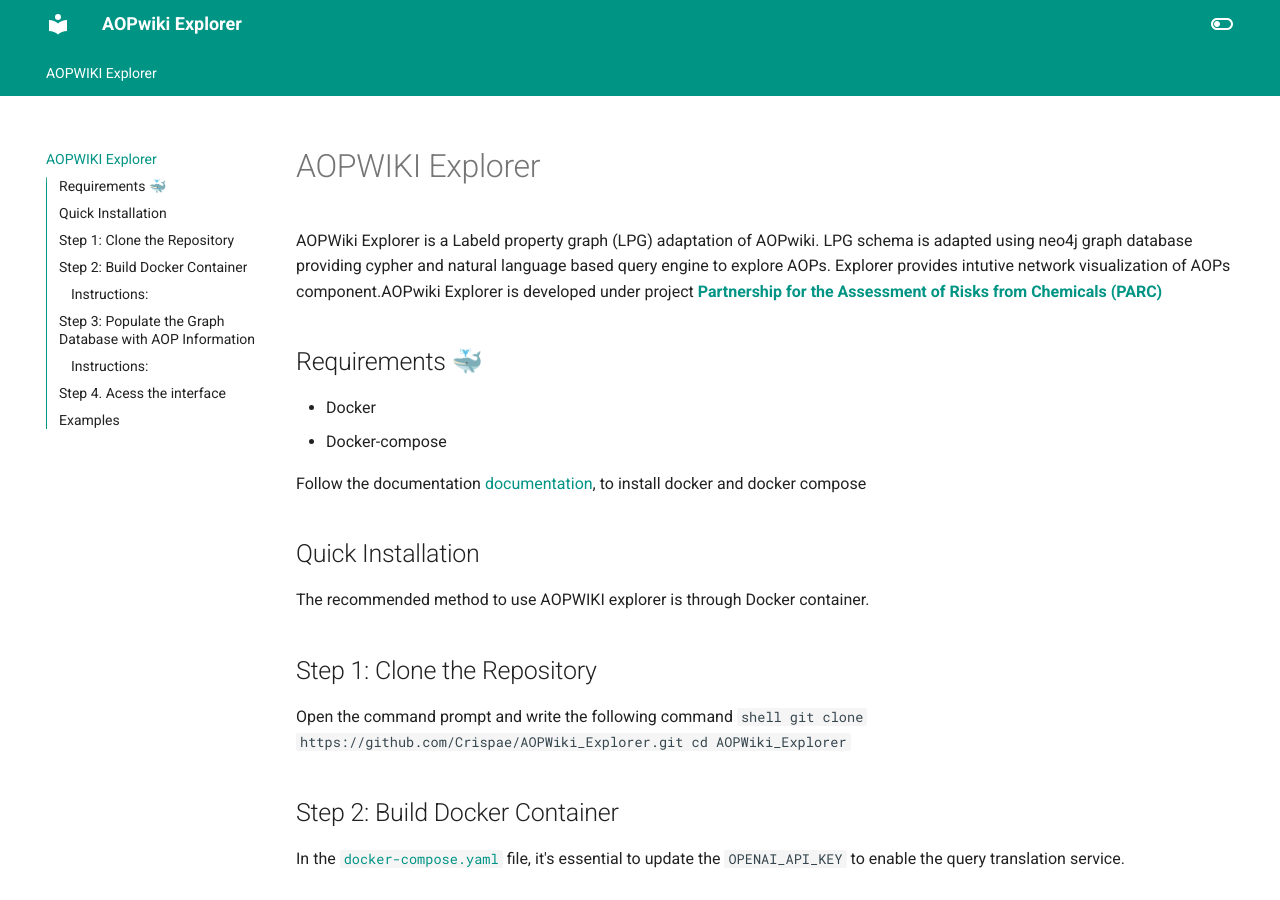
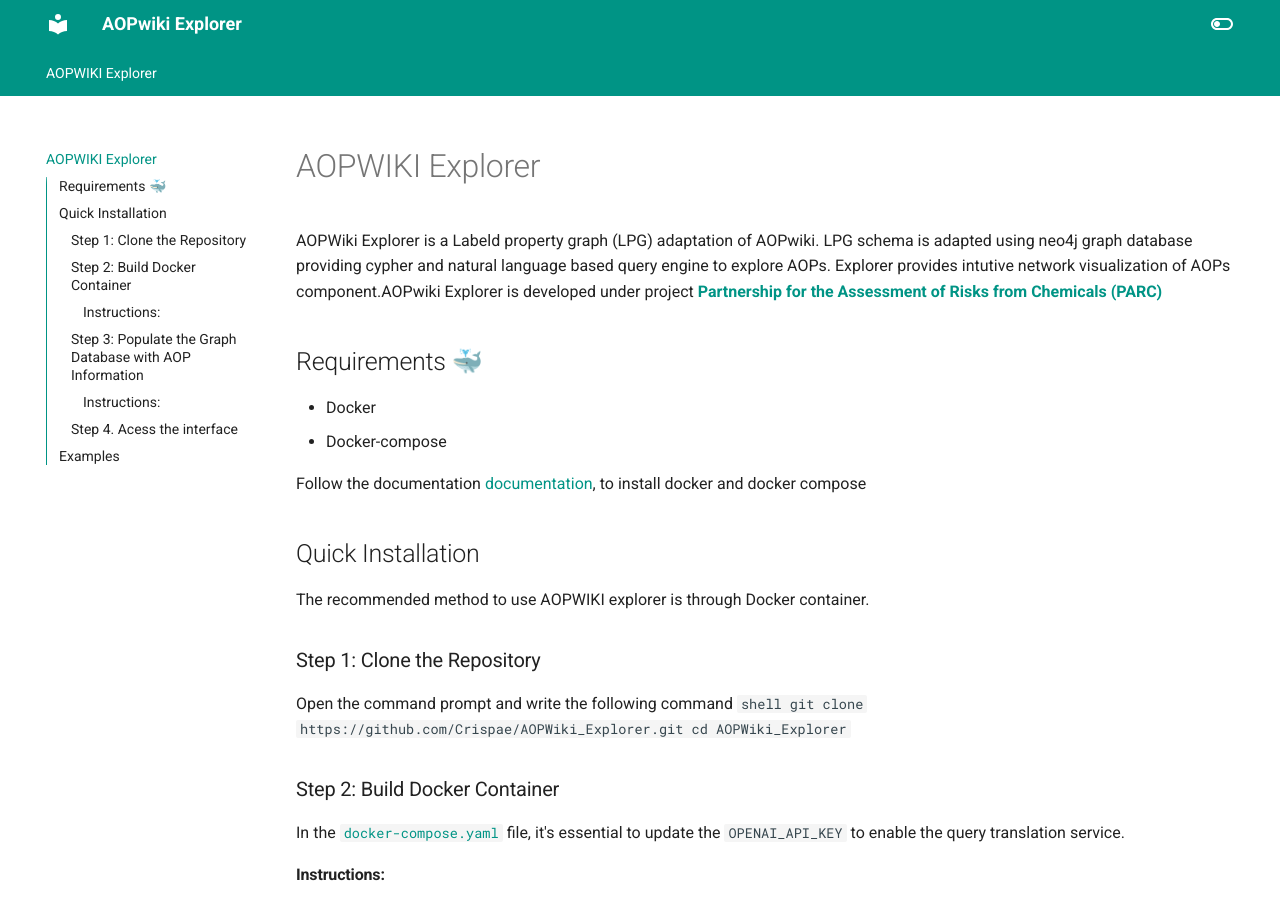
Before and after one commit to Crispae/AOPWiki_Explorer, an MkDocs documentation site: the page built from docs/index.md, in a window 1280 px wide and 900 px high. Built offline with MkDocs 1.6.1 and Material for MkDocs 9.7.7, drawn with Linux system fonts in a browser that asks for light colours.

Commit message:
document formatting

````diff
--- a/docs/index.md
+++ b/docs/index.md
@@ -13,17 +13,17 @@
 
 The recommended method to use AOPWIKI explorer is through Docker container.
 
-## Step 1: Clone the Repository
+### Step 1: Clone the Repository
 Open the command prompt and write the following command
   ```shell
 git clone https://github.com/Crispae/AOPWiki_Explorer.git
 cd AOPWiki_Explorer
 ```
-## Step 2: Build Docker Container
+### Step 2: Build Docker Container
 
 In the [`docker-compose.yaml`](https://github.com/Crispae/AOPWiki_Explorer/blob/main/docker-compose.yaml) file, it's essential to update the `OPENAI_API_KEY` to enable the query translation service.
 
-### Instructions:
+#### Instructions:
 
 1. **Obtain Your OpenAI API Key:**
    - Get your OpenAI API key from the [OpenAI API page](https://openai.com/blog/openai-api).
@@ -37,11 +37,11 @@
    ```shell
    docker compose up
 
-## Step 3: Populate the Graph Database with AOP Information
+### Step 3: Populate the Graph Database with AOP Information
 
 To update the graph database with the latest AOP information, follow these steps. This process is a one-time setup.
 
-### Instructions:
+#### Instructions:
 
 1. **Open the Jupyter Notebook:**
    - Access the Jupyter Lab by clicking on the provided URL captured from the console while running the Docker instance. The URL will resemble: `http://127.0.0.1:8888/lab?token=your_token`
@@ -59,7 +59,7 @@
 These steps are essential for maintaining an updated graph database containing the latest AOP information. Make sure to follow these instructions to keep the database current.
 
 
-## Step 4. Acess the interface
+### Step 4. Acess the interface
 Open following link on your web browser to access the AOPwiki-Explorer  ```http://127.0.0.1:3000/```
 
 ## Examples
````
